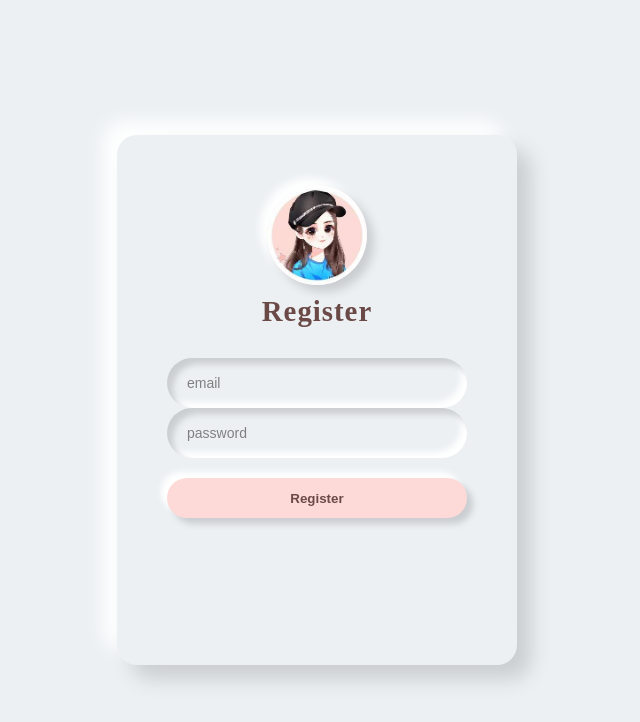
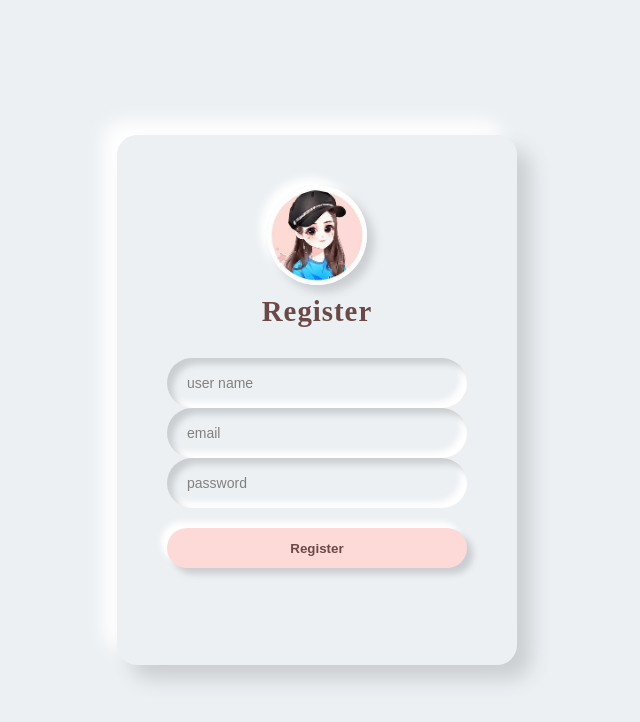
Before and after one commit to Brawan89/W09D05, a React (Create React App) app in the folder socialmedia/: page /register in a window 1280 px wide. Shown: the top 722 px of the page, without its empty margins (323-963 px from the left). Built offline with nearby package versions, Linux system fonts and the light colour scheme.

Commit message:
edit register

```diff
--- a/socialmedia/src/Components/Registere/index.js
+++ b/socialmedia/src/Components/Registere/index.js
@@ -3,6 +3,7 @@ import "./style.css";
 import axios from "axios";
 
 const Register = () => {
+  const [userName, setUserName] = useState("");
   const [email, setEmail] = useState("");
   const [password, setPassword] = useState("");
 
@@ -12,6 +13,7 @@ const Register = () => {
       const result = await axios.post(
         `${process.env.REACT_APP_BASE_URL}/register`,
         {
+          userName,
           email,
           password,
           role: "61b0a2b9da0dc03b9e2f2f6e",
@@ -29,6 +31,14 @@ const Register = () => {
       <div className="brand-logo"></div>
       <div className="brand-title">Register</div>
       <div className="inputs">
+        <input
+          type="text"
+          name="text"
+          placeholder="user name"
+          onChange={(e) => {
+            setUserName(e.target.value);
+          }}
+        />
         <input
           type="email"
           name="email"
```
Also changed, not shown: socialmedia/public/img/avatar.jfif (deleted), socialmedia/public/img/avatar1.jfif (deleted).
